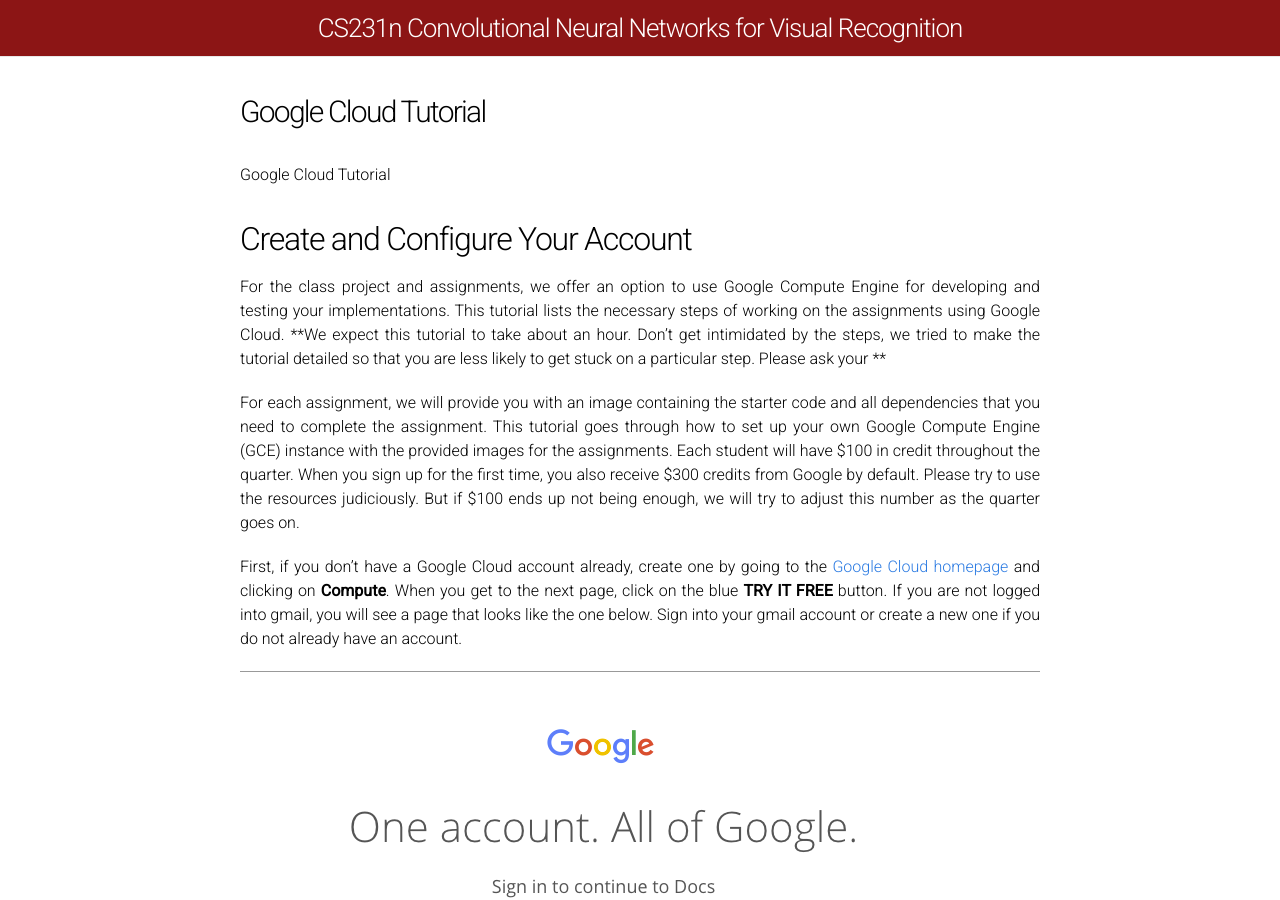
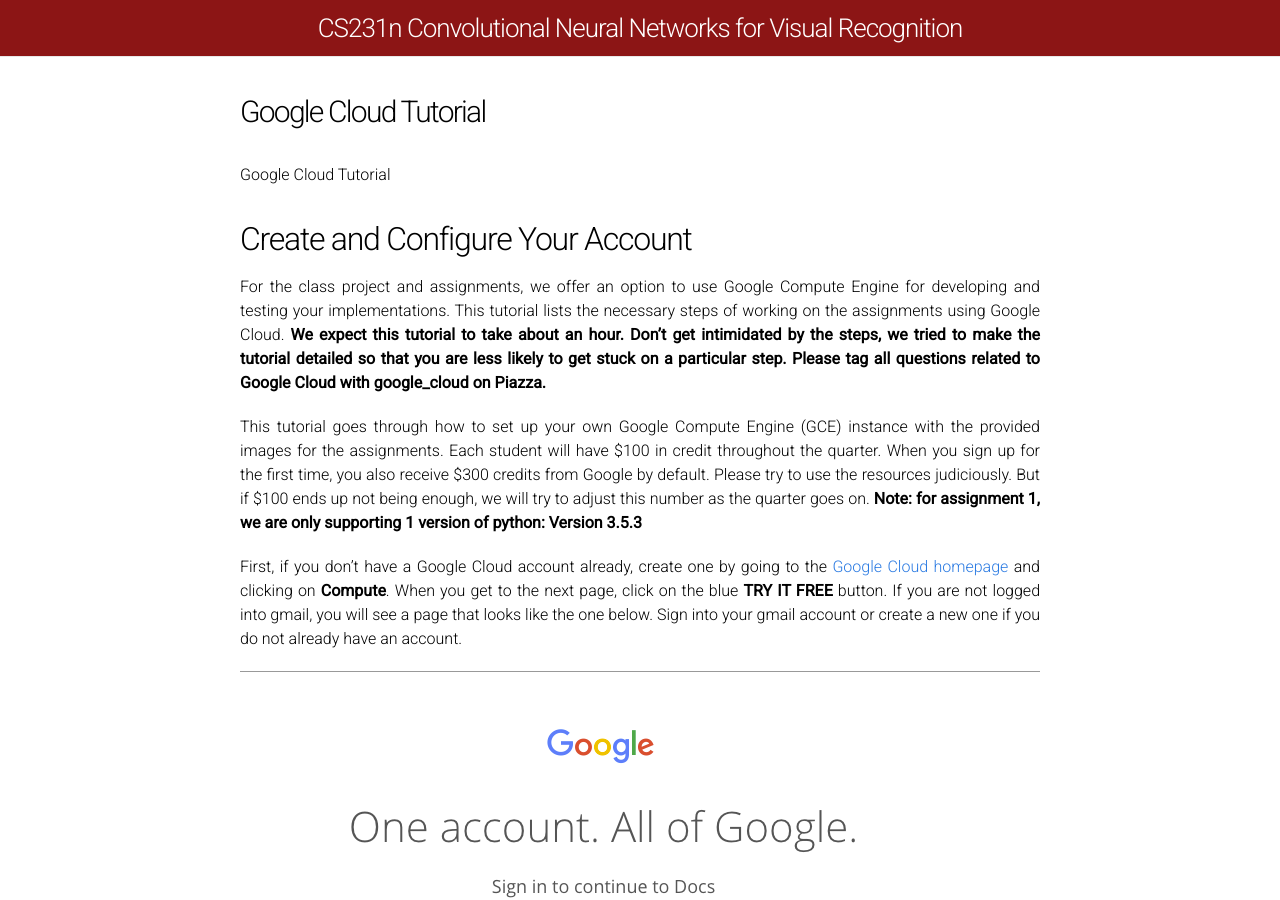
Before and after one commit to cs231n/cs231n.github.io, a Jekyll site: the page built from google_cloud_tutorial.md, in a window 1280 px wide and 900 px high. Built offline with Jekyll 4.4.1, drawn with Linux system fonts in a browser that asks for light colours.

Commit message:
update with piazza information.

```diff
--- a/google_cloud_tutorial.md
+++ b/google_cloud_tutorial.md
@@ -7,11 +7,10 @@
 
 ## Create and Configure Your Account ##
 For the class project and assignments, we offer an option to use Google Compute Engine for developing and testing your
-implementations. This tutorial lists the necessary steps of working on the assignments using Google Cloud. **We expect this tutorial to take about an hour. Don't get intimidated by the steps, we tried to make the tutorial detailed so that you are less likely to get stuck on a particular step. Please ask your **
+implementations. This tutorial lists the necessary steps of working on the assignments using Google Cloud. **We expect this tutorial to take about an hour. Don't get intimidated by the steps, we tried to make the tutorial detailed so that you are less likely to get stuck on a particular step. Please tag all questions related to Google Cloud with google_cloud on Piazza.**
 
-For each assignment, we will provide you with an image containing the starter code and all dependencies that you need to
-complete the assignment. This tutorial goes through how to set up your own Google Compute Engine (GCE) instance with the
-provided images for the assignments. Each student will have $100 in credit throughout the quarter. When you sign up for the first time, you also receive $300 credits from Google by default. Please try to use the resources judiciously. But if $100 ends up not being enough, we will try to adjust this number as the quarter goes on.
+This tutorial goes through how to set up your own Google Compute Engine (GCE) instance with the
+provided images for the assignments. Each student will have $100 in credit throughout the quarter. When you sign up for the first time, you also receive $300 credits from Google by default. Please try to use the resources judiciously. But if $100 ends up not being enough, we will try to adjust this number as the quarter goes on. **Note: for assignment 1, we are only supporting 1 version of python: Version 3.5.3**
 
 First, if you don't have a Google Cloud account already, create one by going to the [Google Cloud homepage](https://cloud.google.com/?utm_source=google&utm_medium=cpc&utm_campaign=2015-q2-cloud-na-gcp-skws-freetrial-en&gclid=CP2e4PPpiNMCFU9bfgodGHsA1A "Title") and clicking on **Compute**. When you get to the next page, click on the blue **TRY IT FREE** button. If you are not logged into gmail, you will see a page that looks like the one below. Sign into your gmail account or create a new one if you do not already have an account.
 
```
